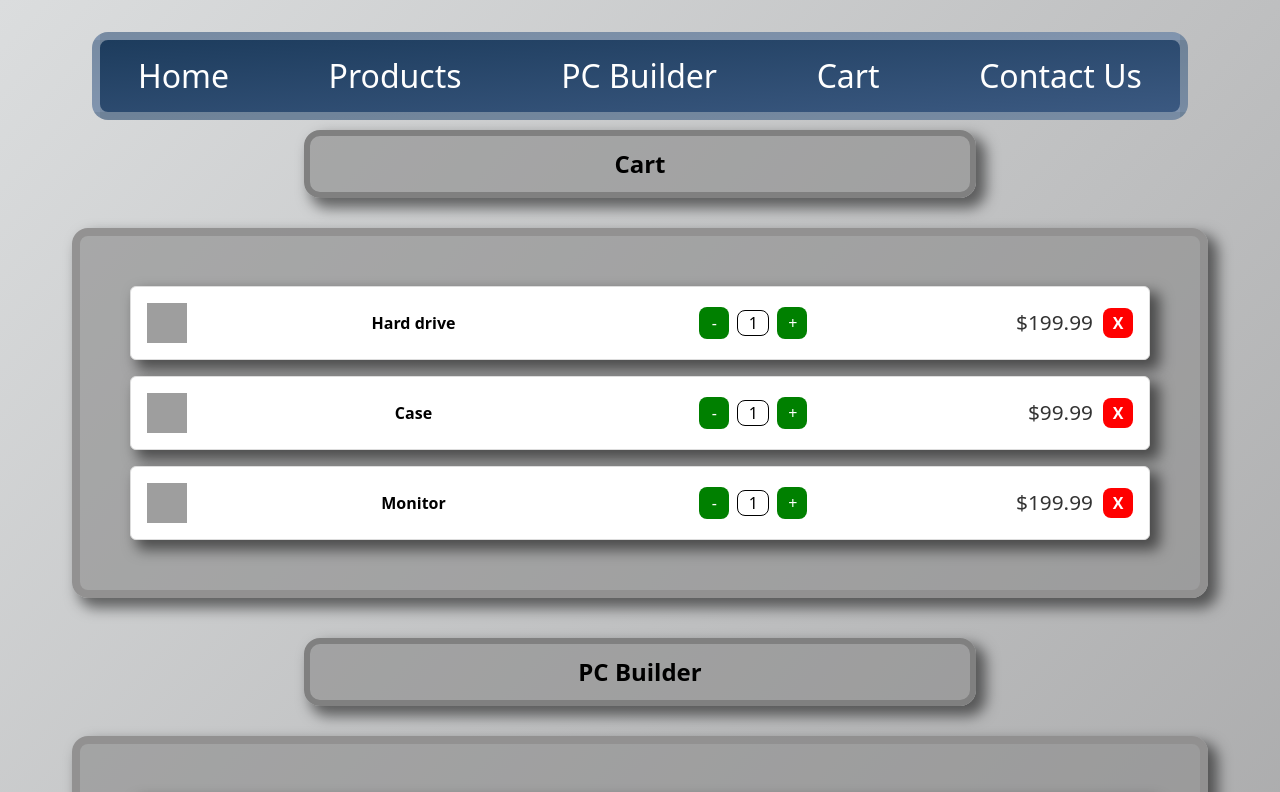
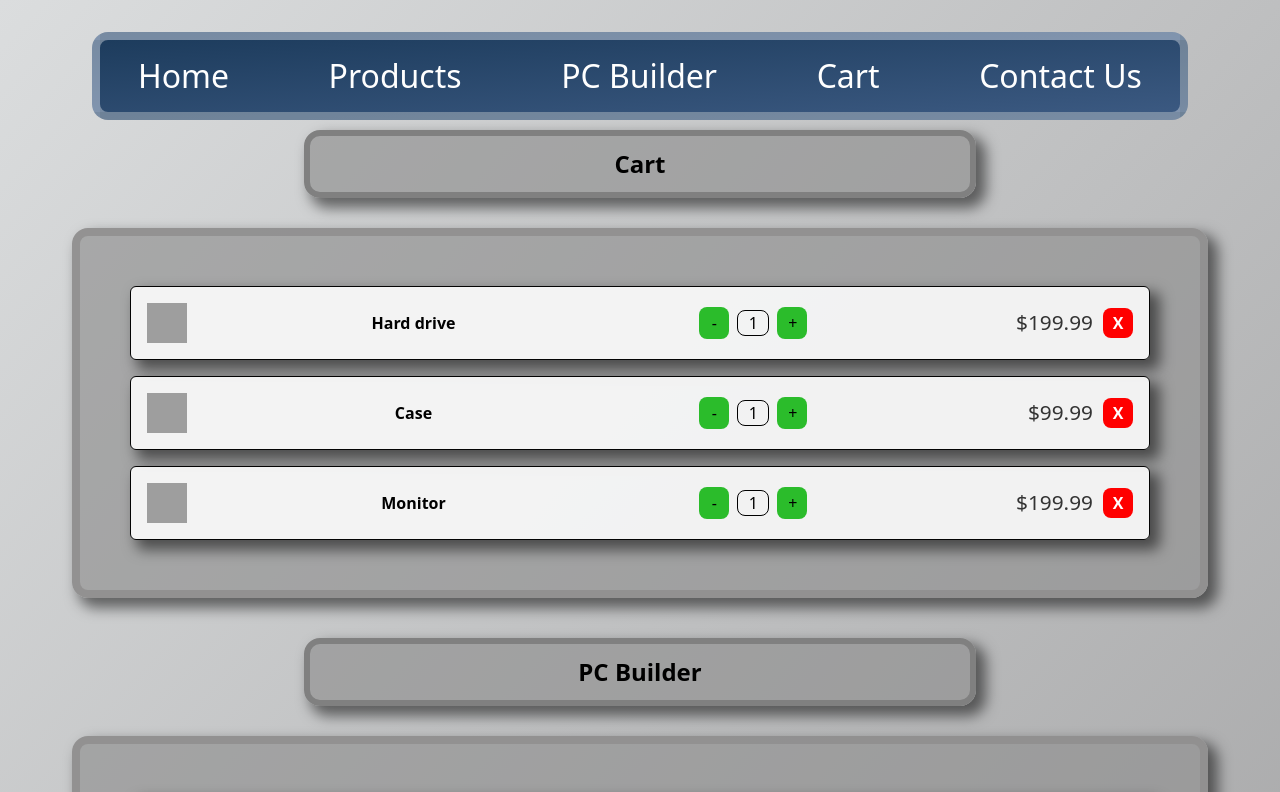
Before and after one commit to GallantJoseph/Final_Sprint-S2, a React (Vite) app in the folder finalsprint-s2/: page /Cart in a window 1280 px wide. Shown: the top 792 px of the page. Built offline with nearby package versions, Linux system fonts and the light colour scheme; grey boxes are pictures that could not be loaded.

Commit message:
Update Cart.css

```diff
--- a/finalsprint-s2/src/components/Cart.css
+++ b/finalsprint-s2/src/components/Cart.css
@@ -20,10 +20,10 @@
   display: flex;
   justify-content: space-between;
   align-items: center;
-  background-color: white;
+  background: rgba(255, 255, 255, 0.865);
   padding: 16px;
   border-radius: 6px;
-  border: 1px solid #ddd;
+  border: 1px solid #030303;
   box-shadow: 8px 8px 14px 2px rgba(0, 0, 0, 0.529);
 }
 
@@ -42,77 +42,8 @@
 }
 
 .cartquantitycontrols button {
-  background-color: green;
-  color: white;
-  width: 30px;
-  padding: 4px 10px;
-  font-size: 1rem;
-}
-
-.cart-price {
-  flex: 1;
-  text-align: right;
-  font-size: 1rem;
-  color: #333;
-}
-
-.cartremove {
-  margin-left: 10px;
-  background-color: red;
-  padding: 4px;
-  width: 30px;
-  border: none;
-  color: white;
-  font-weight: bold;
-  cursor: pointer;
-}
-
-.cartcontainer {
-  background-color: #919191ab;
-  border-radius: 16px;
-  border: 8px solid rgba(144, 143, 143, 0.888);
-  color: white;
-  padding: 50px;
-  text-align: center;
-  width: 85%;
-  margin: 20px auto 40px auto;
-  box-shadow: 8px 8px 14px 2px rgba(0, 0, 0, 0.529);
-}
-
-.cartlist {
-  display: flex;
-  flex-direction: column;
-  gap: 1rem;
-}
-
-.cartitem {
-  display: flex;
-  justify-content: space-between;
-  align-items: center;
-  background: white;
-  padding: 16px;
-  border-radius: 6px;
-  border: 1px solid #ddd;
-  box-shadow: 8px 8px 14px 2px rgba(0, 0, 0, 0.529);
-}
-
-.cartpartname {
-  flex: 2;
-  font-weight: bold;
-}
-
-.cartquantitycontrols {
-  width: 10px;
-  display: flex;
-  align-items: center;
-  gap: 0.5rem;
-  flex: 1;
-  justify-content: center;
-}
-
-.cartquantitycontrols button {
-  background-color: green;
-  color: white;
+  background-color: rgb(43, 188, 43);
+  color: black;
   width: 30px;
   padding: 4px 10px;
   font-size: 1rem;
```
